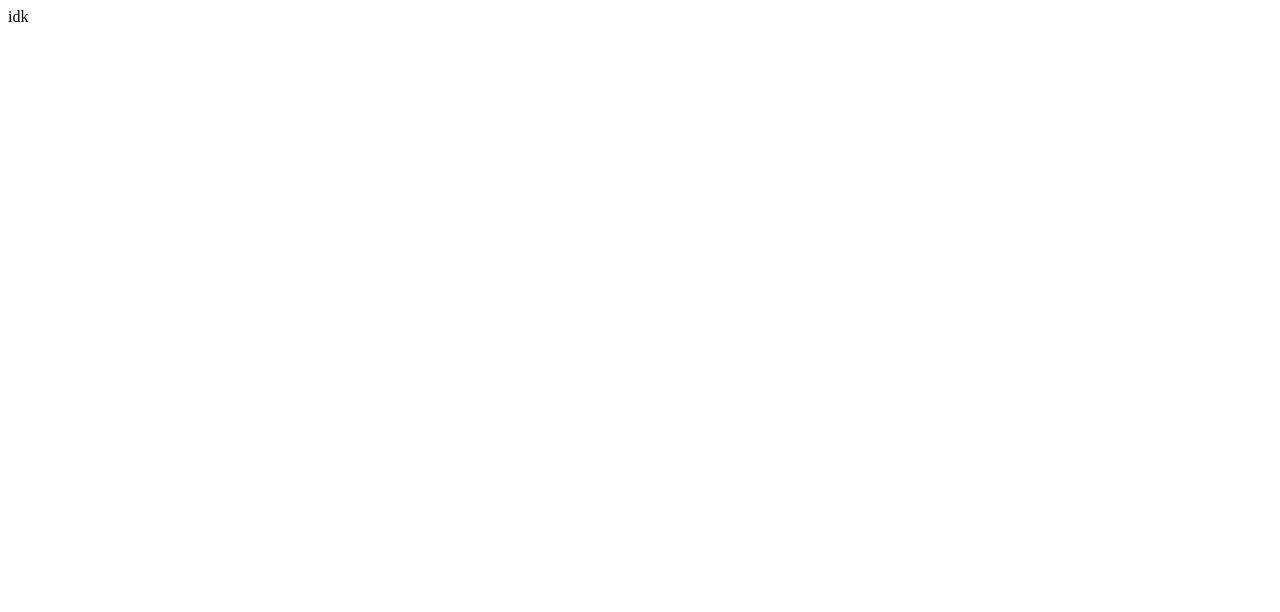
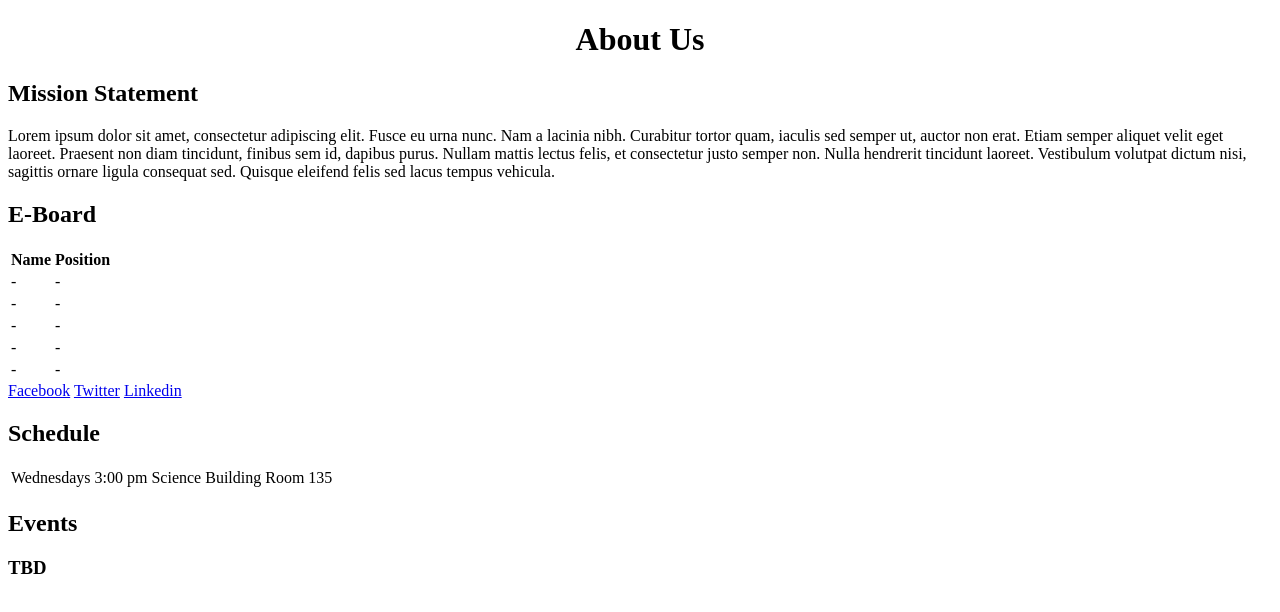
Before and after one commit to ECSUSWEClub/SWEClubSite, a plain HTML site: page index.html in a window 1280 px wide. Drawn offline with Linux system fonts and the light colour scheme.

Commit message:
Basic Page Elements Created

```diff
--- /dev/null
+++ b/about_us.css
@@ -0,0 +1,3 @@
+h1 {
+    text-align: center;
+}
--- a/index.html
+++ b/index.html
@@ -2,9 +2,63 @@
 <html lang="en">
 <head>
     <meta charset="UTF-8">
-    <title>Title Test</title>
+    <title>About Us</title>
+    <link rel="stylesheet" href="about_us.css">
 </head>
 <body>
-idk
+<h1>About Us</h1>
+<div class="left-column">
+    <h2>Mission Statement</h2>
+    <p>Lorem ipsum dolor sit amet, consectetur adipiscing elit. Fusce eu urna nunc. Nam a lacinia nibh. Curabitur tortor quam, iaculis sed semper ut, auctor non erat. Etiam semper aliquet velit eget laoreet. Praesent non diam tincidunt, finibus sem id, dapibus purus. Nullam mattis lectus felis, et consectetur justo semper non. Nulla hendrerit tincidunt laoreet. Vestibulum volutpat dictum nisi, sagittis ornare ligula consequat sed. Quisque eleifend felis sed lacus tempus vehicula.</p>
+    <h2>E-Board</h2>
+    <table>
+        <tr>
+            <th>Name</th>
+            <th>Position</th>
+        </tr>
+        <tr>
+            <td>-</td>
+            <td>-</td>
+        </tr>
+        <tr>
+            <td>-</td>
+            <td>-</td>
+        </tr>
+        <tr>
+            <td>-</td>
+            <td>-</td>
+        </tr>
+        <tr>
+            <td>-</td>
+            <td>-</td>
+        </tr>
+        <tr>
+            <td>-</td>
+            <td>-</td>
+        </tr>
+    </table>
+</div>
+<div class="center-column">
+    <a href="#" class="facebook">Facebook</a>
+    <a href="#" class="twitter">Twitter</a>
+    <a href="#" class="linkedin">Linkedin</a>
+</div>
+<div class="right-column">
+<h2>Schedule</h2>
+<table>
+    <tr>
+        <td>Wednesdays</td>
+        <td>3:00 pm</td>
+        <td>Science Building Room 135</td>
+    </tr>
+</table>
+<section class="events-section">
+    <h2>Events</h2>
+    <article class="event">
+        <time datetime=""></time>
+        <h3>TBD</h3>
+        <p></p>
+    </article>
+</div>
 </body>
 </html>
```
